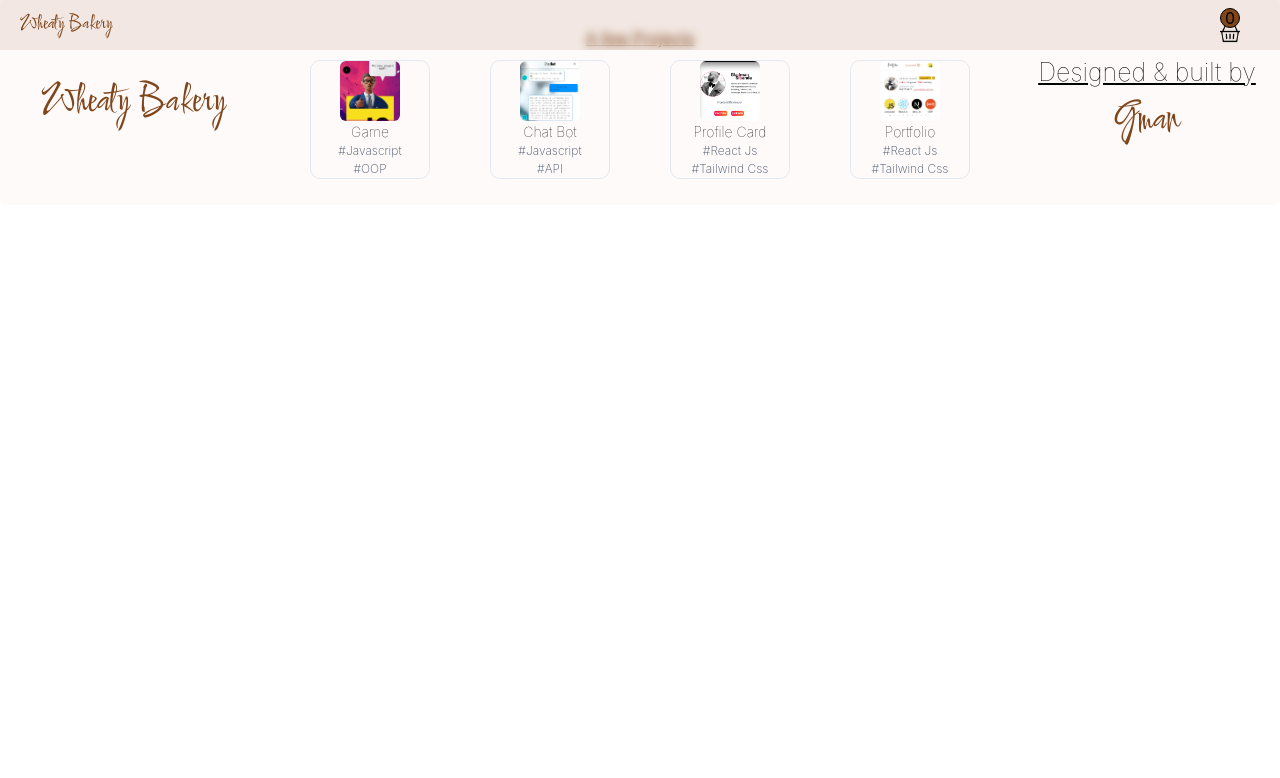
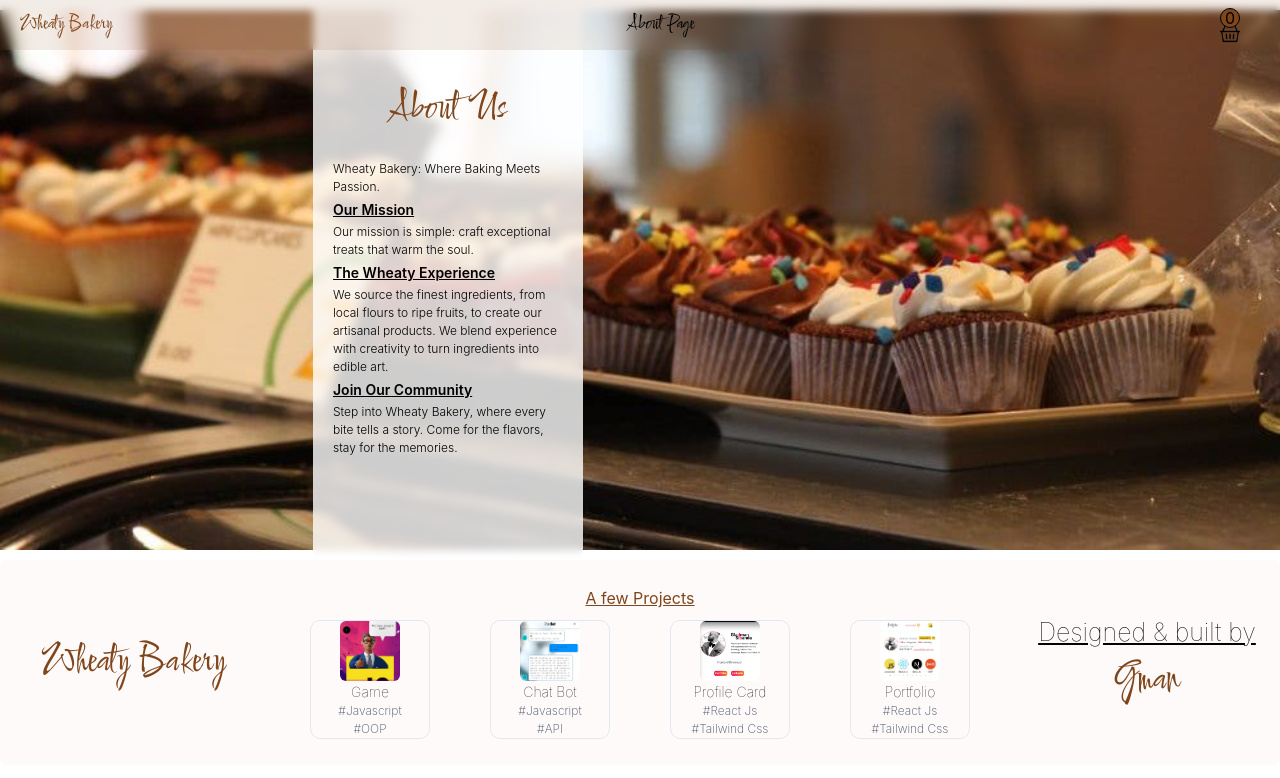
Before and after one commit to GmanSibs1906/bakery, a React (Create React App) app: page /about in a window 1280 px wide. Shown: the top 778 px of the page. Built offline with nearby package versions, Linux system fonts and the light colour scheme.

Commit message:
about page

```diff
--- a/src/App.js
+++ b/src/App.js
@@ -5,6 +5,7 @@ import Home from './pages/Home';
 import Product from './pages/Product';
 import Navbar from './componants/navbar/Navbar';
 import Footer from './componants/footer/Footer';
+import About from './pages/About';
 
 function App() {
   return (
@@ -13,6 +14,7 @@ function App() {
       <Routes>
         <Route path="/" exact element={<Home />} />
         <Route path="/product/:id" element={<Product />} />
+        <Route path="/about" element={<About />} />
       </Routes>
       <Footer />
     </Router>
--- a/src/assets/data/productData.js
+++ b/src/assets/data/productData.js
@@ -31,7 +31,7 @@ export const products = [
         cat: "bread"
     },
     {
-        product_id: "311",
+        product_id: "312",
         name: "Wedding Cheese Cake",
         image: cheeseCake,
         desc: "Elegant wedding cheese cake",
@@ -79,6 +79,7 @@ export const products = [
         cat: "cupCake"
     },
     {
+        product_id: "311",
         name: "Milk Tart",
         image: milkTart,
         desc: "Classic South African milk tart",
--- a/src/componants/footer/ProjectCard.js
+++ b/src/componants/footer/ProjectCard.js
@@ -1,9 +1,10 @@
 import React from "react";
+import { Link } from "react-router-dom";
 
 function ProjectCard({title , link, image, text1, text2}) {
   return (
-    <a
-      href={link}
+    <Link
+      to={link}
       target="_blank"
       className=" w-[120px] flex flex-col justify-center items-center border border-slate-200 rounded-[10px] mb-[10px] "
     >
@@ -18,7 +19,7 @@ function ProjectCard({title , link, image, text1, text2}) {
       <div className="flex w-full justify-center text-[12px] font-extralight text-slate-600">
         #{text2}
       </div>
-    </a>
+    </Link>
   );
 }
 
--- a/src/componants/navbar/Navbar.js
+++ b/src/componants/navbar/Navbar.js
@@ -6,15 +6,21 @@ function Navbar() {
 
   const navigate = useNavigate();
 
-  const handleClick = () => {
+  const homePage = () => {
     navigate(`/`);
+  };
+
+  const aboutPage = () => {
+    navigate(`/about`);
   };
 
   return (
     <div className=" fixed top-0 z-50 w-full h-[50px] bg-[#80461B] bg-opacity-10 backdrop-blur-sm flex justify-between items-center ">
-    <div className="flex md:hidden ml-[20px]">Menu</div>
-      <div onClick={handleClick} className="cursor-pointer md:flex ml-[20px] text-[#80461B] font-custom text-[20px]  rounded-md ">
+      <div onClick={homePage} className="cursor-pointer md:flex ml-[20px] text-[#80461B] font-custom text-[20px]  rounded-md ">
         Wheaty Bakery
+      </div>
+      <div onClick={aboutPage} className="cursor-pointer md:flex ml-[20px] text-black font-custom text-[20px]  rounded-md mx-[30px] ">
+        About Page
       </div>
       <div className=" relative ">
         <img
--- a/src/componants/products/RelatedProduct.js
+++ b/src/componants/products/RelatedProduct.js
@@ -7,7 +7,6 @@ function RelatedProduct({ image, id }) {
   // set new url path product and reload page to show clicked
   const handleClick = () => {
     navigate(`/product/${id}`);
-    window.location.reload();
   };
 
   return (
--- /dev/null
+++ b/src/pages/About.js
@@ -0,0 +1,44 @@
+import React from "react";
+import { about, aboutOne } from "../assets/images";
+
+function About() {
+  return (
+    <div className=" w-full flex justify-center items-center relative ">
+      <img
+        src={about}
+        alt="about image"
+        className=" hidden lg:flex h-[70vh] object-contain "
+      />
+      <img src={aboutOne} alt="about image" className=" flex lg:hidden h-[70vh] object-contain " />
+      <div className=" absolute min-h-[70vh] min-w-[270px] ml-[-30%] top-0 z-30 bg-white bg-opacity-80 backdrop-blur-sm flex flex-col items-center ">
+        {/* about us heading */}
+        <div className=" w-full text-center text-[40px] text-[#80461B] font-custom mt-[80px] ">
+          About Us
+        </div>
+
+        {/* about text */}
+        <div className=" text-[12px] font-light max-w-[230px] mt-[20px]">
+          Wheaty Bakery: Where Baking Meets Passion.
+          <div className=" text-[14px] font-semibold underline my-[3px] ">
+            Our Mission
+          </div>
+          Our mission is simple: craft
+          exceptional treats that warm the soul.
+          <div className=" text-[14px] font-semibold underline my-[3px] ">
+            The Wheaty Experience
+          </div>
+          We source the finest ingredients, from local flours to ripe fruits, to
+          create our artisanal products. We
+          blend experience with creativity to turn ingredients into edible art.
+          <div className=" text-[14px] font-semibold underline my-[3px] ">
+            Join Our Community
+          </div>
+          Step into Wheaty Bakery, where every bite tells a story. Come for the
+          flavors, stay for the memories.
+        </div>
+      </div>
+    </div>
+  );
+}
+
+export default About;
--- a/src/pages/Product.js
+++ b/src/pages/Product.js
@@ -1,6 +1,5 @@
 import React, {useState, useEffect} from "react";
 import { useParams } from 'react-router-dom';
-import { milkTart } from "../assets/images";
 import { products } from "../assets/data/productData";
 import RelatedProduct from "../componants/products/RelatedProduct";
 
@@ -18,7 +17,7 @@ function Product() {
                 setCategory(item.cat)
             }
         })
-    }, [product])
+    }, [product, id])
 
   return (
     <div className=" min-h-[85vh] flex flex-col w-full justify-center items-center mt-[-20px] md:mt-[-50px] ">
@@ -56,7 +55,7 @@ function Product() {
         <div className=" w-full flex justify-center ">
             <div className=" w-[75vw] flex flex-col md:flex-row justify-evenly items-center " >
                 {products.map((item) => {
-                  if (relatedProductCount < 7 ) {
+                  if (relatedProductCount < 11 ) {
                     relatedProductCount ++
                     console.log(relatedProductCount)
                     if (item.cat === category) {
```
Also changed, not shown: src/assets/images/index.js (+8 -0 lines), src/assets/images/about.jpg (added), src/assets/images/aboutOne.jpg (added).
